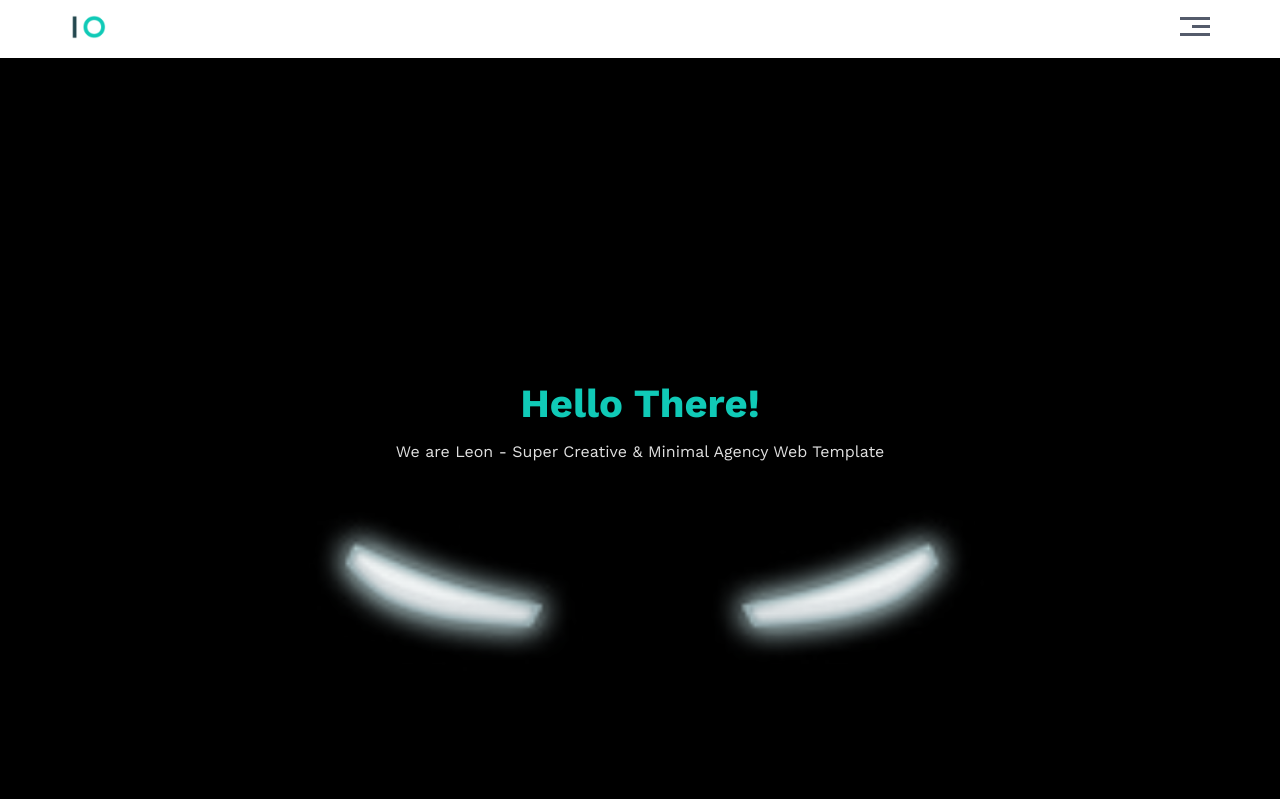
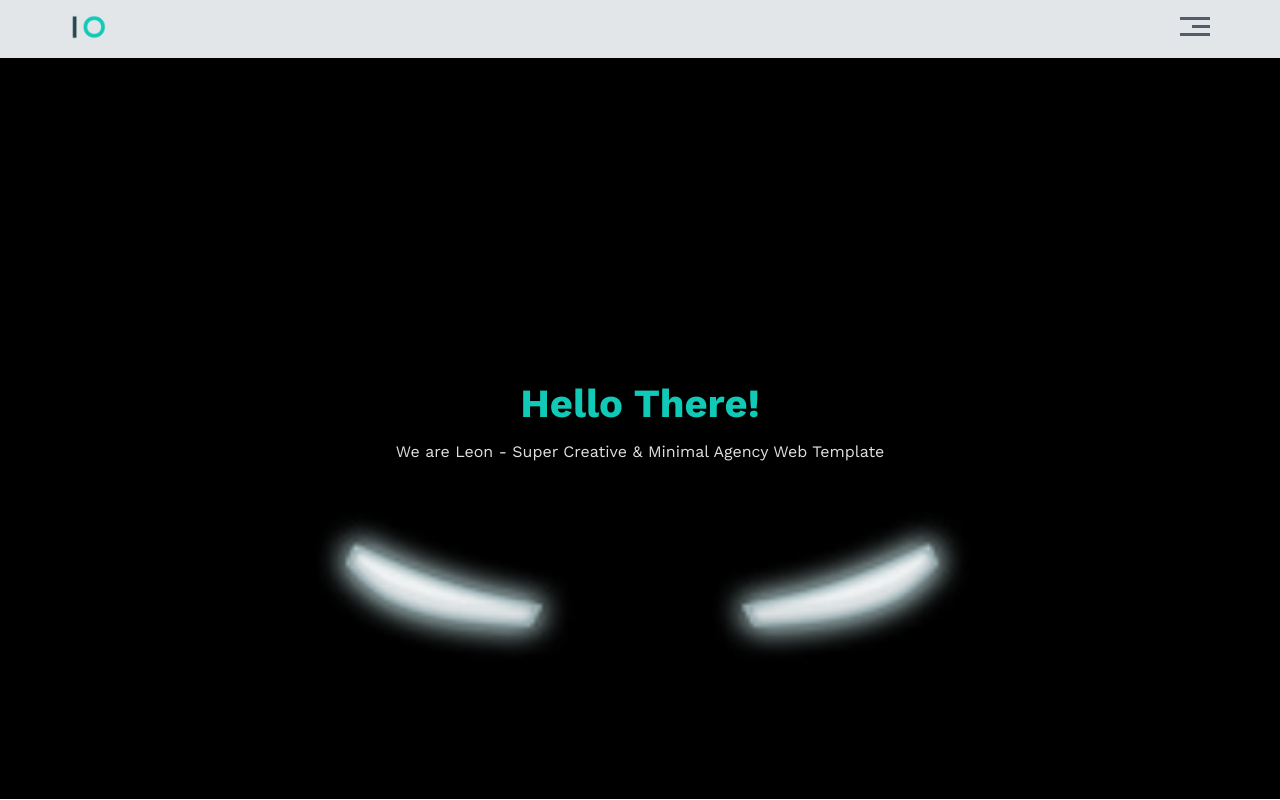
Before and after one commit to Hisham-Echo/Leon-Template, a plain HTML site: page index.html in a window 1280 px wide. Shown: the top 800 px of the page. Drawn offline with nearby package versions, Linux system fonts and the light colour scheme.

Commit message:
Update Main.css

```diff
--- a/CSS/Main.css
+++ b/CSS/Main.css
@@ -95,13 +95,18 @@ section[id]:not(:first-of-type)::before {
 
 /* <HEADER> */
 header {
-    /* background-color: #ddd; test */
     margin: auto;
+}
+
+header:not(section header, header *) {
+    position: sticky;
+    top: 0;
+    z-index: 100;
+    background-color: #2c475522;
 }
 
 header .container {
     padding: 15px;
-    /* background: #aaa; test */
     display: flex;
     justify-content: space-between;
     align-items: center;
```
